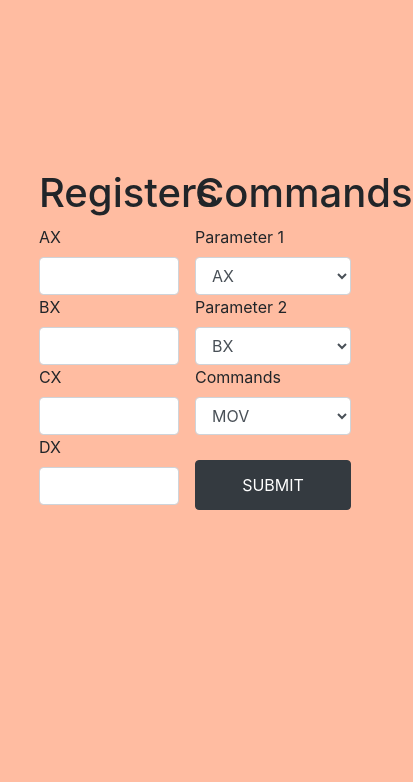
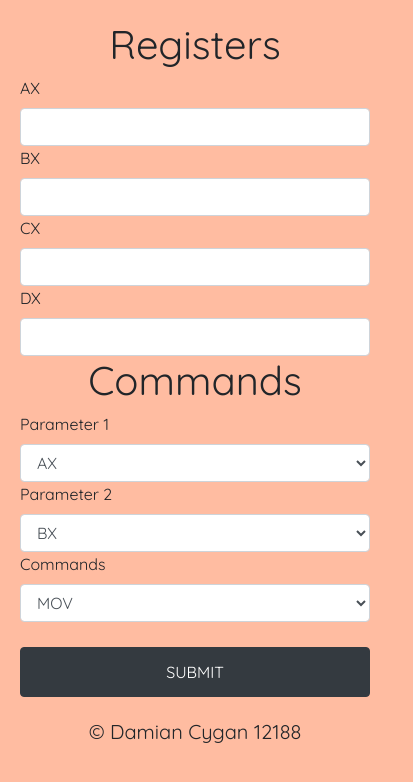
Before and after one commit to Ljonel/intel-simulator, a plain HTML site: page index.html in a window 390 px wide. Shown: the whole page, 413 px wide, since content can reach past the window. Drawn offline with nearby package versions, Linux system fonts and the light colour scheme.

Commit message:
Final commit

```diff
--- a/dist/css/style.css
+++ b/dist/css/style.css
@@ -1,7 +1,8 @@
-#body{
+body{
     background-color: #ffbca1;
+    font-family: 'Quicksand', sans-serif;
 }
-#main{
+main{
     display: flex;
     width: 80%;
     margin: 0 auto 0 auto;
@@ -31,3 +32,34 @@ h1{
     height: 50px;
     margin-top: 25px;
 }
+footer{
+    width: 100%;
+    height: 50px;
+    bottom: 0;
+    position: absolute;
+    text-align: center;
+    font-size: 20px;
+}
+
+@media (max-width: 500px)
+{
+    main{
+        width: 100%;
+        flex-direction: column;
+        padding: 20px;
+        margin-top: 0;
+    }
+    .commands{
+    width: 100%;
+    }
+    .wrapper{
+        width: 100%;
+    }
+    .registers{
+        width: 100%;
+    }
+    footer{
+        position: relative;
+    }
+
+}
--- a/dist/js/main.js
+++ b/dist/js/main.js
@@ -21,18 +21,24 @@ document.addEventListener('DOMContentLoaded', () => {
             const firstParam = document.getElementById("par1").value;
             const secondParam = document.getElementById("par2").value;
 
+            const TfirstParam = parseInt(paramsMap[firstParam].value,2);    //params converted from binary to decimal
+            const TsecondParam = parseInt(paramsMap[secondParam].value,2);
+
             if (cmd === "MOV") {
                 paramsMap[firstParam].value = paramsMap[secondParam].value;
                 paramsMap[secondParam].value = paramsMap[firstParam].value;
             }
             else if(cmd === "ADD"){
-                const TfirstParam = parseInt(paramsMap[firstParam].value,2);
-                const TsecondParam = parseInt(paramsMap[secondParam].value,2);
-                const result = TfirstParam + TsecondParam;
-                paramsMap[firstParam].value = result.toString(2);
+
+                const addResult = TfirstParam + TsecondParam;
+                paramsMap[firstParam].value = addResult.toString(2);
             }
             else if(cmd === "SUB"){
-
+                const subResult = TfirstParam - TsecondParam;
+                paramsMap[firstParam].value = subResult.toString(2);
+            }
+            else{
+                alert("Something went wrong :(");
             }
         }
         else {
--- a/index.html
+++ b/index.html
@@ -3,13 +3,14 @@
 <head>
     <meta charset="UTF-8">
     <meta name="viewport" content="width=device-width, initial-scale=1.0">
+    <link rel="stylesheet" href="https://stackpath.bootstrapcdn.com/bootstrap/4.5.0/css/bootstrap.min.css" integrity="sha384-9aIt2nRpC12Uk9gS9baDl411NQApFmC26EwAOH8WgZl5MYYxFfc+NcPb1dKGj7Sk" crossorigin="anonymous">
     <link rel="stylesheet" href="dist/css/style.css">
-    <link rel="stylesheet" href="https://stackpath.bootstrapcdn.com/bootstrap/4.5.0/css/bootstrap.min.css" integrity="sha384-9aIt2nRpC12Uk9gS9baDl411NQApFmC26EwAOH8WgZl5MYYxFfc+NcPb1dKGj7Sk" crossorigin="anonymous">
+    <link href="https://fonts.googleapis.com/css2?family=Quicksand&display=swap" rel="stylesheet">
     <script type="text/javascript" src="/dist/js/main.js"></script>
     <title>Intel8086 Simulator</title>
 </head>
-<body id="body">
-    <main id="main">
+<body>
+    <main>
         <section class="registers">
             <h1>Registers</h1>
             <div class="wrapper">
@@ -44,13 +45,15 @@
                 <label for="">Commands</label>
                 <select id="command" class="form-control">
                     <option selected>MOV</option>
-                    <option>ADD</option>
-                    <option>SUB</option>
+                    <option>ADDITION</option>
+                    <option>SUBSTRACT</option>
                 </select>
 
                 <button id="btn" type="button" class="btn btn-dark btn-block">SUBMIT</button>
         </section>
     </main>
-
+    <footer>
+        &copy Damian Cygan 12188
+    </footer>
 </body>
 </html>
```
